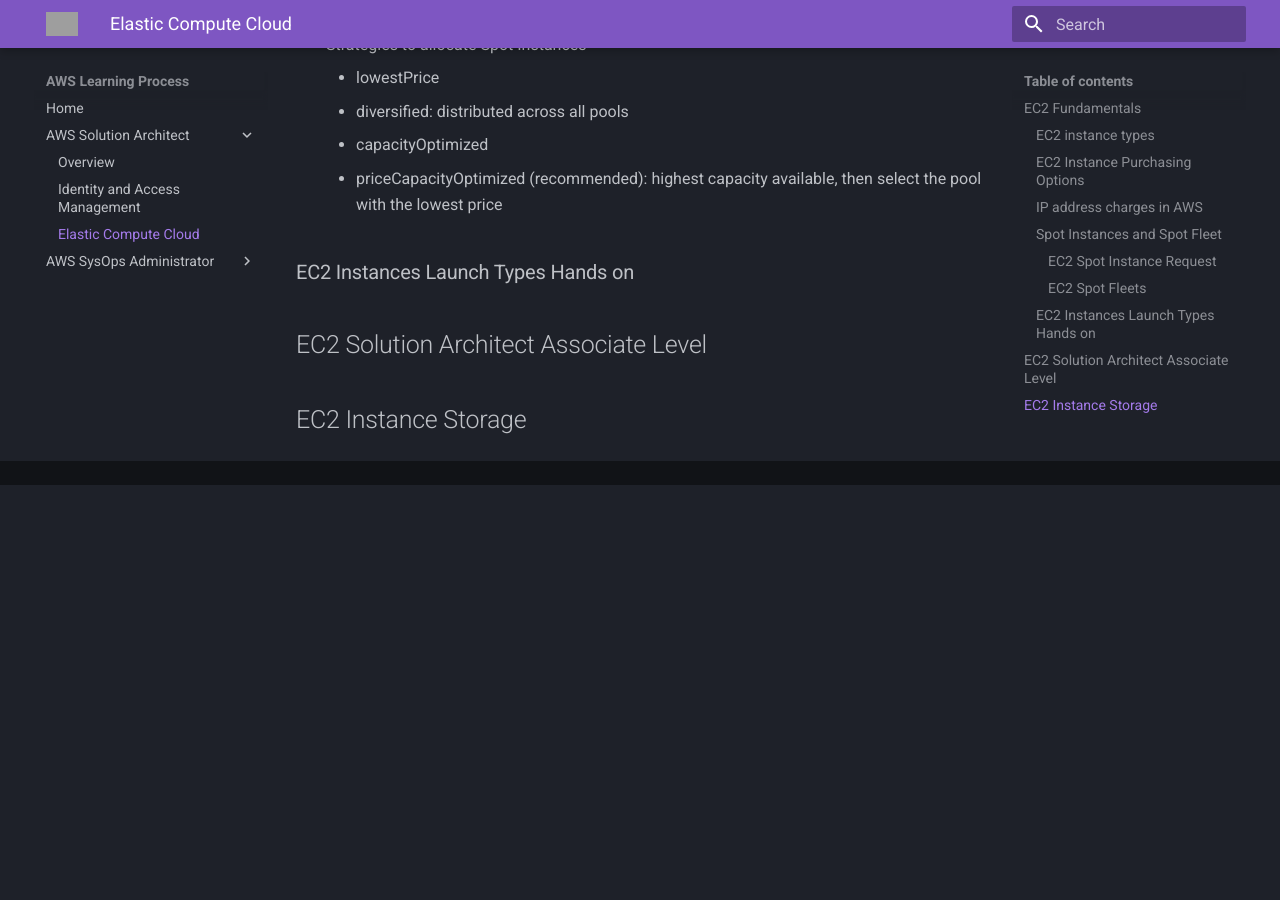
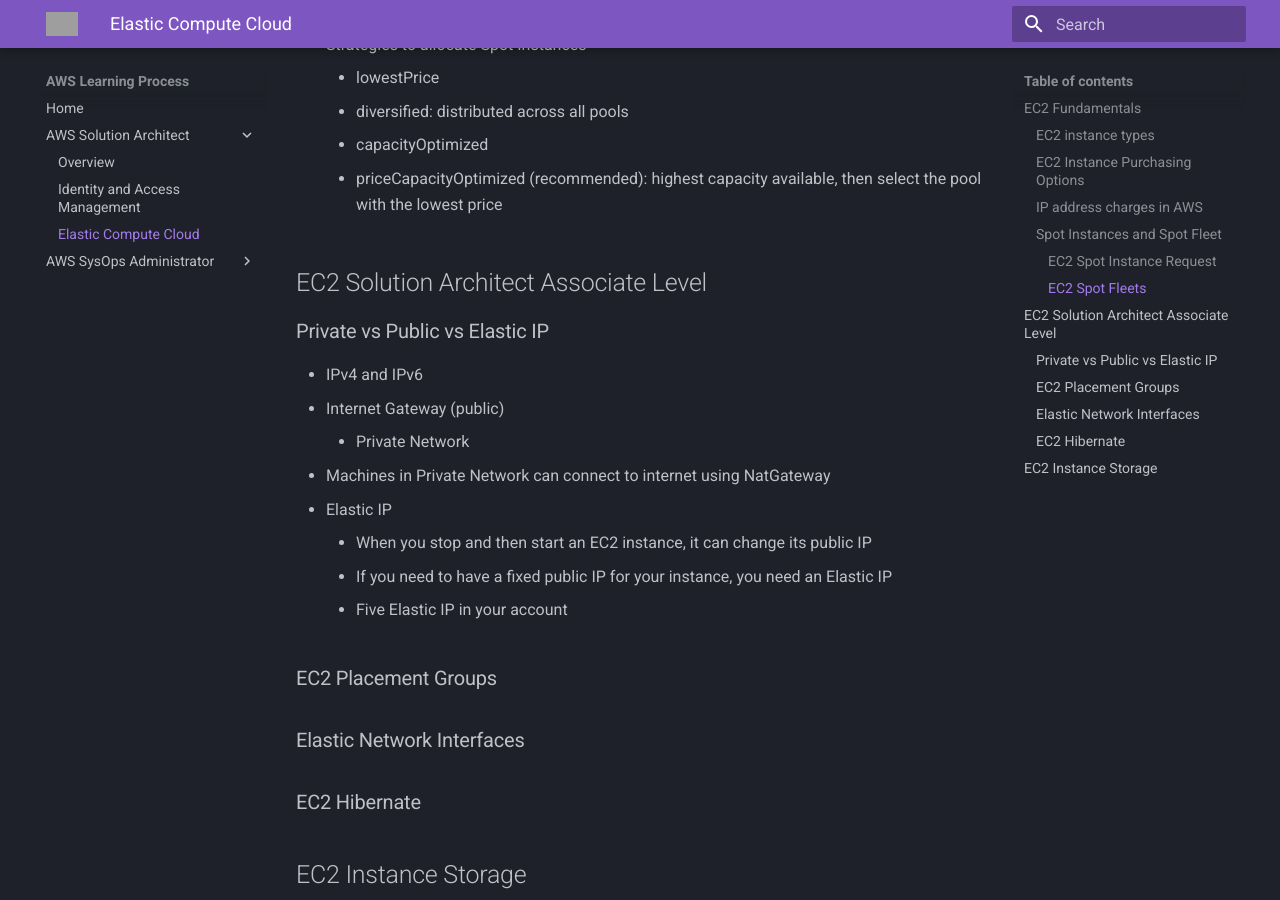
Before and after one commit to janobourian/aws, an MkDocs documentation site: the page built from docs/solution_architect/ec2.md, in a window 1280 px wide and 900 px high, scrolled down 6144 px. Built offline with MkDocs 1.6.1 and Material for MkDocs 9.7.7, drawn with Linux system fonts in a browser that asks for light colours; before the commit the page ends 6629 px from its top, so only the background shows below that; grey boxes are pictures that could not be loaded.

Commit message:
add: ec2 information

```diff
--- a/docs/solution_architect/ec2.md
+++ b/docs/solution_architect/ec2.md
@@ -195,8 +195,24 @@ echo "<h1>Hello world from $(hostname -f)</h1>" > /var/www/html/index.html
     * capacityOptimized
     * priceCapacityOptimized (recommended): highest capacity available, then select the pool with the lowest price
 
-### EC2 Instances Launch Types Hands on
-
 ## EC2 Solution Architect Associate Level
 
+### Private vs Public vs Elastic IP
+
+* IPv4 and IPv6
+* Internet Gateway (public)
+    * Private Network
+* Machines in Private Network can connect to internet using NatGateway
+* Elastic IP
+    * When you stop and then start an EC2 instance, it can change its public IP
+    * If you need to have a fixed public IP for your instance, you need an Elastic IP
+    * Five Elastic IP in your account
+
+
+### EC2 Placement Groups
+
+### Elastic Network Interfaces
+
+### EC2 Hibernate
+
 ## EC2 Instance Storage
```
